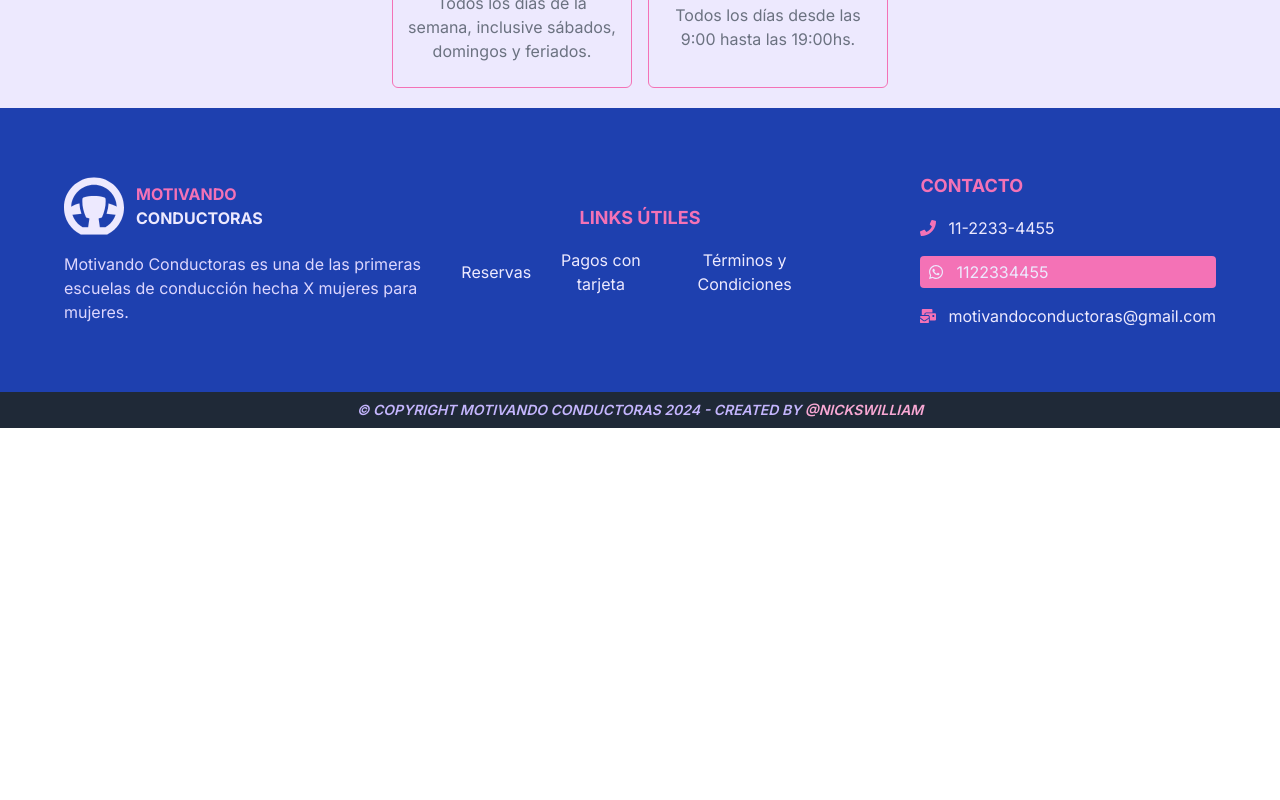
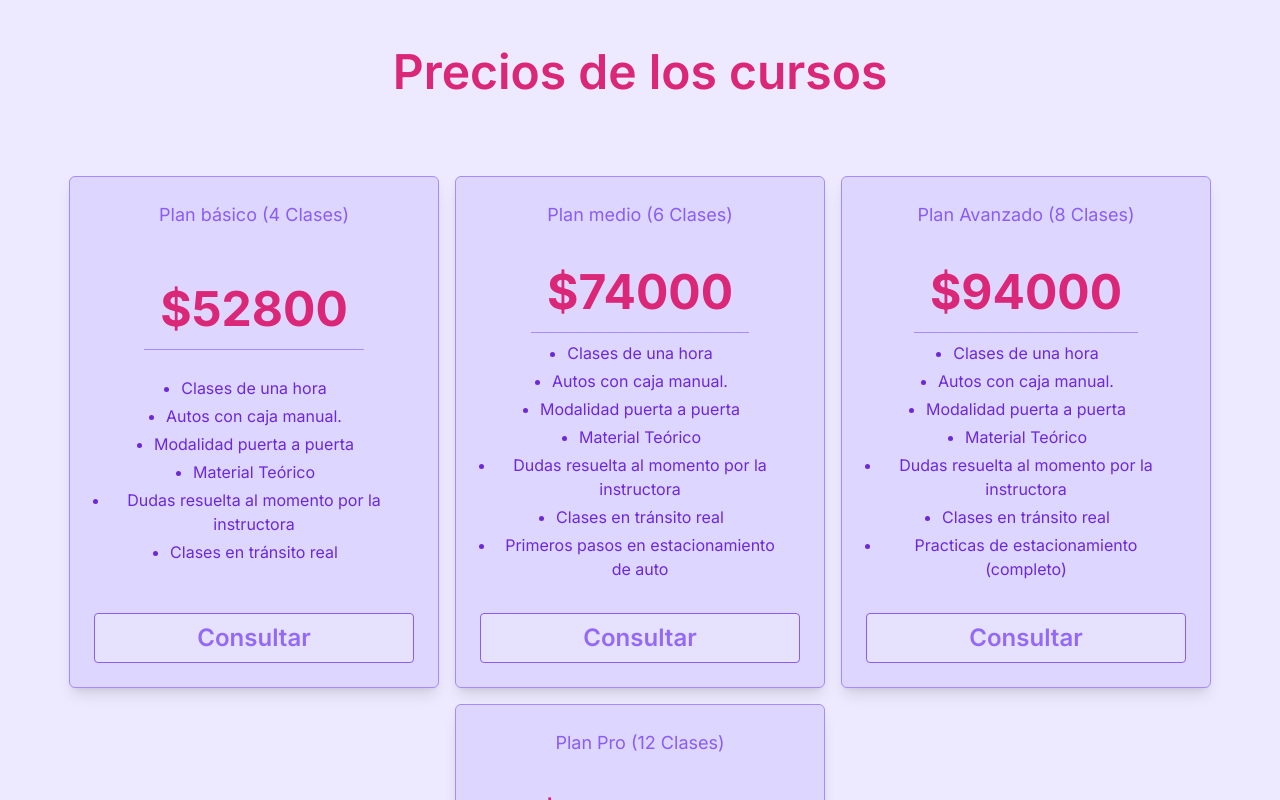
Before and after one commit to nickswilliam/driver-school, a Next.js app: page /courses/car-initial in a window 1280 px wide. Shown: the part 1300-2100 px from the top of the page. Before the commit the page ends 1728 px from the top, so only its background shows below. Built offline with nearby package versions, Linux system fonts and the light colour scheme.

Commit message:
adding prices on car-initial section & typing data

```diff
--- a/src/app/(routes)/courses/car-initial/page.tsx
+++ b/src/app/(routes)/courses/car-initial/page.tsx
@@ -1,19 +1,22 @@
 /* eslint-disable @next/next/no-img-element */
-import { FaCalendar, FaClock } from 'react-icons/fa'
-
+import { FaCalendar, FaClock } from "react-icons/fa";
+import { coursesPrices } from "@/data/car-courses-prices";
+import CoursesCards from "@/components/CoursesCards/CoursesCards";
 const CarInitial = () => {
   return (
     <section className="w-full flex flex-col gap-4 bg-violet-100">
       {/* top title */}
-      <div className="bg-violet-300/70 px-10 py-6 flex flex-col gap">
-        <h2 className="text-3xl sm:text-4xl font-bold uppercase text-pink-600">
+      <div className="bg-violet-300/70 px-5 sm:px-10 py-2 flex flex-col gap">
+        <h2 className="text-2xl sm:text-3xl md:text-4xl font-bold uppercase text-pink-600">
           Practicas de Auto:
         </h2>
-        <h3 className="text-xl text-violet-500 font-semibold">Nivel - Inicial</h3>
+        <h3 className="text-xl text-violet-500 font-semibold">
+          Nivel - Inicial
+        </h3>
       </div>
 
       {/* top main - content */}
-      <div className="self-center max-w-7xl flex flex-col items-center gap-8 py-5 px-10">
+      <div className="self-center max-w-7xl flex flex-col items-center gap-8 pt-5 pb-16 px-10">
         {/* Top img & text */}
         <div className="-mt-16 flex items-center gap-6 flex-col lg:flex-row py-10">
           <img
@@ -30,10 +33,10 @@ const CarInitial = () => {
         </div>
 
         {/* sub title - and paragraph */}
-        <h2 className="text-4xl font-semibold text-pink-600 text-center">
+        <h2 className="text-3xl sm:text-4xl font-semibold text-pink-600 text-center">
           ¿Que aprenderas en este <span className="text-blue-700">Nivel?</span>
         </h2>
-        <p className="text-xl text-center">
+        <p className="text-lg sm:text-xl text-center">
           Aprenderas a dar tus primeros pasos en la conducción. Desde como
           soltar correctamente el embrague del vehiculo, caja de cambios, uso
           del freno de mano, regulación de aceleración, etc. Comprenderas que
@@ -43,7 +46,7 @@ const CarInitial = () => {
 
         {/* second sub title */}
         <div className="mt-10 flex flex-col gap-6">
-          <h2 className="text-4xl font-semibold text-violet-500 text-center">
+          <h2 className="text-3xl sm:text-4xl font-semibold text-violet-500 text-center">
             ¿Cual es la disponibilidad{" "}
             <span className="text-pink-600">horaria?</span>
           </h2>
@@ -51,22 +54,44 @@ const CarInitial = () => {
           {/* cards hour - container */}
           <div className="flex items-center justify-center gap-4 flex-wrap">
             {/* card 01 */}
-            <div className='flex flex-col items-center justify-center gap-3 max-w-60 rounded-md border px-3 py-2 border-pink-400 h-52'>
-              <FaCalendar className='text-3xl text-pink-600'/>
-              <h3 className='text-2xl font-semibold text-pink-600'>Todo el Año</h3>
-              <span className='text-md text-center text-gray-500'>Todos los días de la semana, inclusive sábados, domingos y feriados.</span>
+            <div className="flex flex-col items-center justify-center gap-3 max-w-60 rounded-md border px-3 py-2 border-pink-400 h-52">
+              <FaCalendar className="text-3xl text-pink-600" />
+              <h3 className="text-2xl font-semibold text-pink-600">
+                Todo el Año
+              </h3>
+              <span className="text-md text-center text-gray-500">
+                Todos los días de la semana, inclusive sábados, domingos y
+                feriados.
+              </span>
             </div>
 
             {/* card 02 */}
-            <div className='flex flex-col items-center justify-center gap-3 max-w-60 rounded-md border px-3 py-2 border-pink-400 h-52'>
-              <FaClock className='text-3xl text-pink-600'/>
-              <h3 className='text-2xl font-semibold text-pink-600'>Horarios</h3>
-              <span className='text-md text-center text-gray-500'>Todos los días desde las 9:00 hasta las 19:00hs.</span>
+            <div className="flex flex-col items-center justify-center gap-3 max-w-60 rounded-md border px-3 py-2 border-pink-400 h-52">
+              <FaClock className="text-3xl text-pink-600" />
+              <h3 className="text-2xl font-semibold text-pink-600">Horarios</h3>
+              <span className="text-md text-center text-gray-500">
+                Todos los días desde las 9:00 hasta las 19:00hs.
+              </span>
             </div>
           </div>
         </div>
+      </div>
+
+      <h2 className="text-center text-5xl font-semibold text-pink-600">
+        Precios de los cursos
+      </h2>
+      {/* cards prices - container*/}
+      <div className="mt-6 w-full max-w-7xl px-10 py-10 flex justify-center flex-wrap gap-4">
+        {/* Cards */}
+        {coursesPrices.map(value=>(
+          <CoursesCards {...value} key={value.price}/>
+        ))}
       </div>
     </section>
   );
 };
 export default CarInitial;
+
+/* <div className='flex flex-col items-center px-4 py-6 border border-violet-600 rounded-md bg-violet-200'>
+
+          </div> */
--- a/src/app/(routes)/courses/layout.tsx
+++ b/src/app/(routes)/courses/layout.tsx
@@ -6,7 +6,7 @@ const CourseLayout = ({ children }: { children: React.ReactNode }) => {
   const path = usePathname();
   return (
     <Coursescontainer>
-      <section className="w-full h-5/6 relative py-16 px-5 sm:px-10 flex flex-col items-center">
+      <section className="w-full h-5/6 relative pt-6 sm:pt-10 px-5 sm:px-10 flex flex-col items-center">
         <div className="-mt-16 bg-hero-courses w-full h-[350px] absolute top-0 left-0 bg-center-right bg-cover -z-10"></div>
 
         {/* Container - hero courses */}
--- /dev/null
+++ b/src/components/CoursesCards/CourseListItem/CourseListItem.tsx
@@ -0,0 +1,7 @@
+import { ListItems } from "@/data/car-courses-prices"
+
+export const CourseListItem = ({id, item}: ListItems) => {
+  return (
+    <li key={`${id}${id}`}>{item}</li>
+  )
+}
--- /dev/null
+++ b/src/components/CoursesCards/CoursesCards.tsx
@@ -0,0 +1,21 @@
+import { CoursesPrices } from "@/data/car-courses-prices"
+import { CourseListItem } from "./CourseListItem/CourseListItem"
+
+const CoursesCards = ({id, title, price, listItems, btnText}: CoursesPrices) => {
+  return (
+    <div className='flex flex-col max-w-[370px] items-center justify-between px-6 py-6 gap-2 border border-violet-400 shadow-lg rounded-md bg-violet-200 hover:shadow-violet-500 duration-200 hover:shadow-xl' key={id}>
+              <h3 className="text-violet-500 text-[18px]">{title}</h3>
+              <span className="mt-8 text-5xl text-pink-600 font-bold px-4 border-b border-violet-400 pb-4">${price}</span>
+
+              <ul className="text-violet-700 text-center flex flex-col gap-1 items-center list-disc px-4">
+                {listItems.map(vItem=>(
+                  <CourseListItem {...vItem} key={vItem.id}/>
+                ))}
+              </ul>
+
+              <button className="w-full text-2xl px-6 py-2 mt-6 text-violet-500/90 font-semibold border rounded-sm border-violet-500 bg-gray-50/30 hover:bg-violet-300/50 hover:text-violet-600 duration-200">{btnText}</button>
+          </div>
+  )
+}
+
+export default CoursesCards
--- a/src/components/Header/Header.tsx
+++ b/src/components/Header/Header.tsx
@@ -158,7 +158,7 @@ export const Header = () => {
           <FaBars className="text-purple-100" size={26} />
         </button>
       </nav>
-      {toggle && <div className="w-full z-10 bg-slate-900/50 backdrop-blur-sm h-screen fixed top-0 left-0" onClick={toggleMenu}></div>}
+      {toggle && <div className="w-full z-10 bg-slate-900/70 h-screen fixed top-0 left-0" onClick={toggleMenu}></div>}
     </header>
   );
 };
--- /dev/null
+++ b/src/data/car-courses-prices.ts
@@ -0,0 +1,81 @@
+export interface ListItems  {
+  item: string;
+  id: number;
+}
+
+export interface CoursesPrices {
+  id: number;
+  title: string;
+  price: number;
+  btnText: string;
+  listItems: ListItems[]
+}
+
+
+export const coursesPrices = [
+  {
+    id: 1,
+    title: "Plan básico (4 Clases)",
+    price: 52800,
+
+    listItems: [
+      { item: "Clases de una hora", id: 1 },
+      { item: "Autos con caja manual.", id: 2 },
+      { item: "Modalidad puerta a puerta", id: 3 },
+      { item: "Material Teórico", id: 4 },
+      { item: "Dudas resuelta al momento por la instructora", id: 5 },
+      { item: "Clases en tránsito real", id: 6 },
+    ],
+    btnText: "Consultar",
+  },
+  {
+    id: 2,
+    title: "Plan medio (6 Clases)",
+    price: 74000,
+
+    listItems: [
+      { item: "Clases de una hora", id: 1 },
+      { item: "Autos con caja manual.", id: 2 },
+      { item: "Modalidad puerta a puerta", id: 3 },
+      { item: "Material Teórico", id: 4 },
+      { item: "Dudas resuelta al momento por la instructora", id: 5 },
+      { item: "Clases en tránsito real", id: 6 },
+      { item: "Primeros pasos en estacionamiento de auto", id: 7 },
+    ],
+    btnText: "Consultar",
+  },
+
+  {
+    id: 3,
+    title: "Plan Avanzado (8 Clases)",
+    price: 94000,
+
+    listItems: [
+      { item: "Clases de una hora", id: 1 },
+      { item: "Autos con caja manual.", id: 2 },
+      { item: "Modalidad puerta a puerta", id: 3 },
+      { item: "Material Teórico", id: 4 },
+      { item: "Dudas resuelta al momento por la instructora", id: 5 },
+      { item: "Clases en tránsito real", id: 6 },
+      { item: "Practicas de estacionamiento (completo)", id: 7 },
+    ],
+    btnText: "Consultar",
+  },
+  {
+    id: 4,
+    title: "Plan Pro (12 Clases)",
+    price: 130000,
+
+    listItems: [
+      { item: "Clases de una hora", id: 1 },
+      { item: "Autos con caja manual.", id: 2 },
+      { item: "Modalidad puerta a puerta", id: 3 },
+      { item: "Material Teórico", id: 4 },
+      { item: "Dudas resuelta al momento por la instructora", id: 5 },
+      { item: "Clases en tránsito real", id: 6 },
+      { item: "Practicas de estacionamiento (completo)", id: 7 },
+      { item: "Te llevamos a rendir el examen ($17000)", id: 8 },
+    ],
+    btnText: "Consultar",
+  },
+];
```
